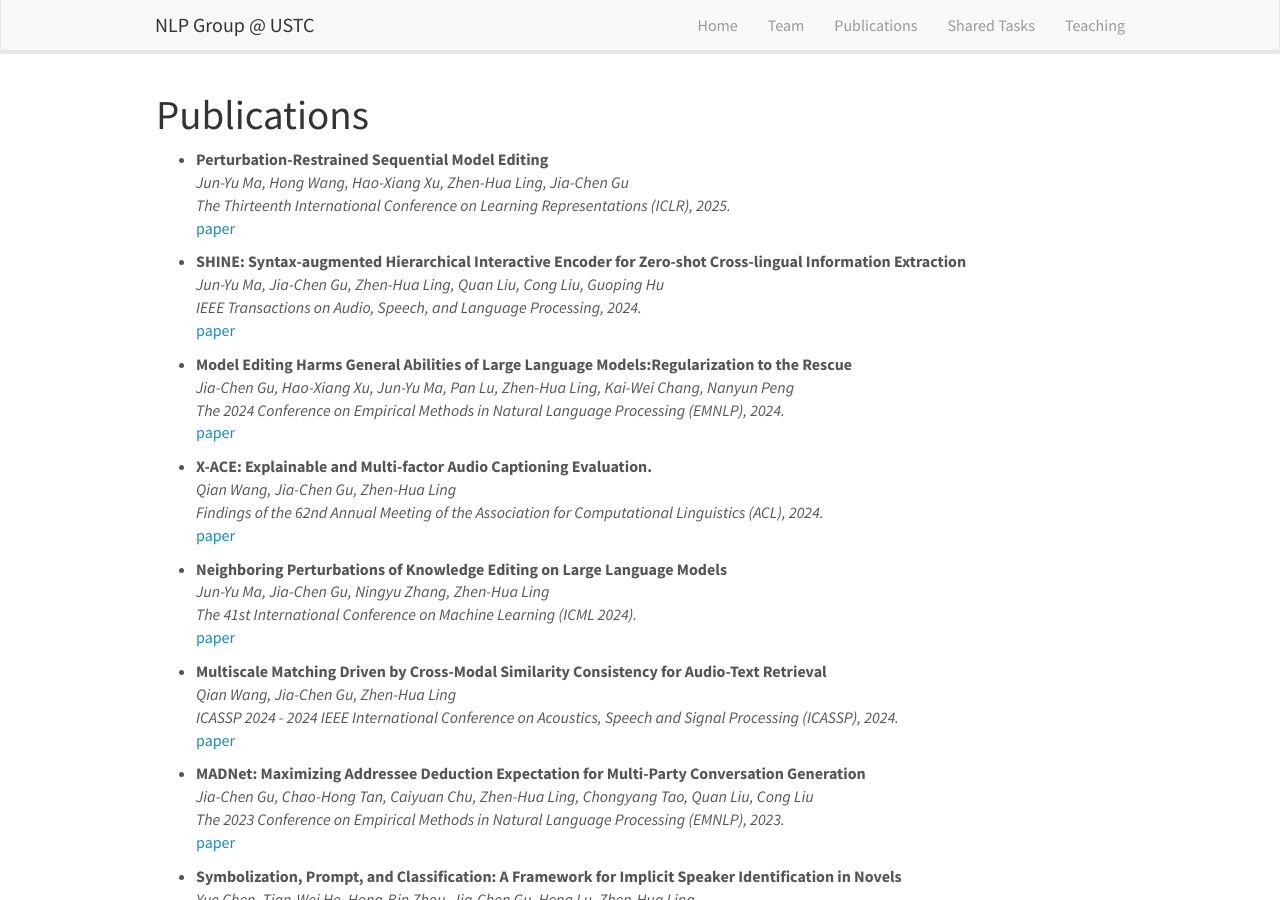
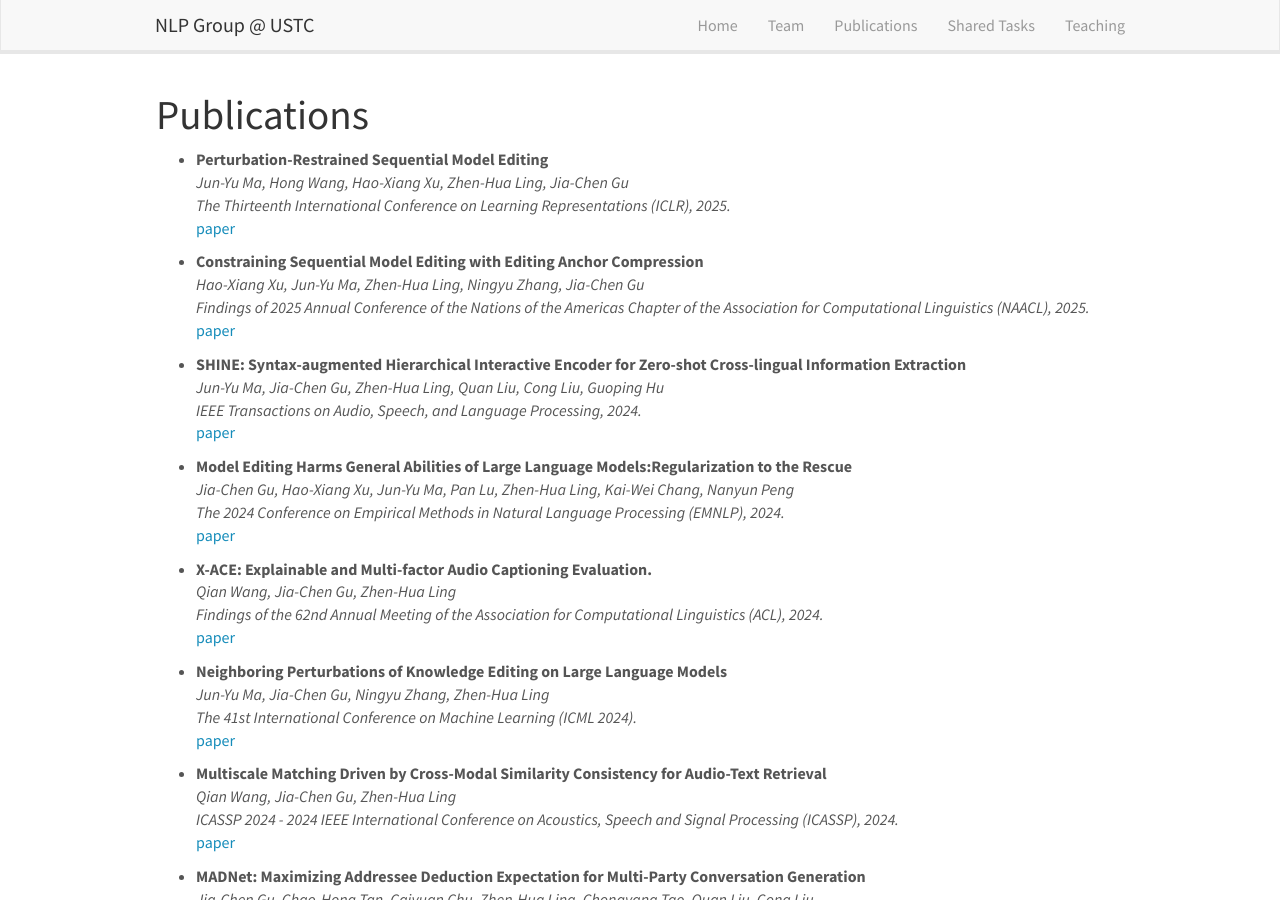
Before and after one commit to ustcnlp/ustcnlp.github.io, a Jekyll site: the page built from _pages/publications.md, in a window 1280 px wide and 900 px high. Built offline with Jekyll 4.4.1, drawn with Linux system fonts in a browser that asks for light colours; nearby versions of some CDN libraries.

Commit message:
Update publist.yml

```diff
--- a/_data/publist.yml
+++ b/_data/publist.yml
@@ -5,6 +5,12 @@
     url: https://arxiv.org/abs/2405.16821
     display: paper
 
+- title: "Constraining Sequential Model Editing with Editing Anchor Compression"
+  authors: Hao-Xiang Xu, Jun-Yu Ma, Zhen-Hua Ling, Ningyu Zhang, Jia-Chen Gu
+  venue: Findings of 2025 Annual Conference of the Nations of the Americas Chapter of the Association for Computational Linguistics (NAACL), 2025.
+  link:
+    url: https://arxiv.org/abs/2503.00035
+    display: paper
 
 - title: "SHINE: Syntax-augmented Hierarchical Interactive Encoder for Zero-shot Cross-lingual Information Extraction"
   authors: Jun-Yu Ma, Jia-Chen Gu, Zhen-Hua Ling, Quan Liu, Cong Liu, Guoping Hu
```
